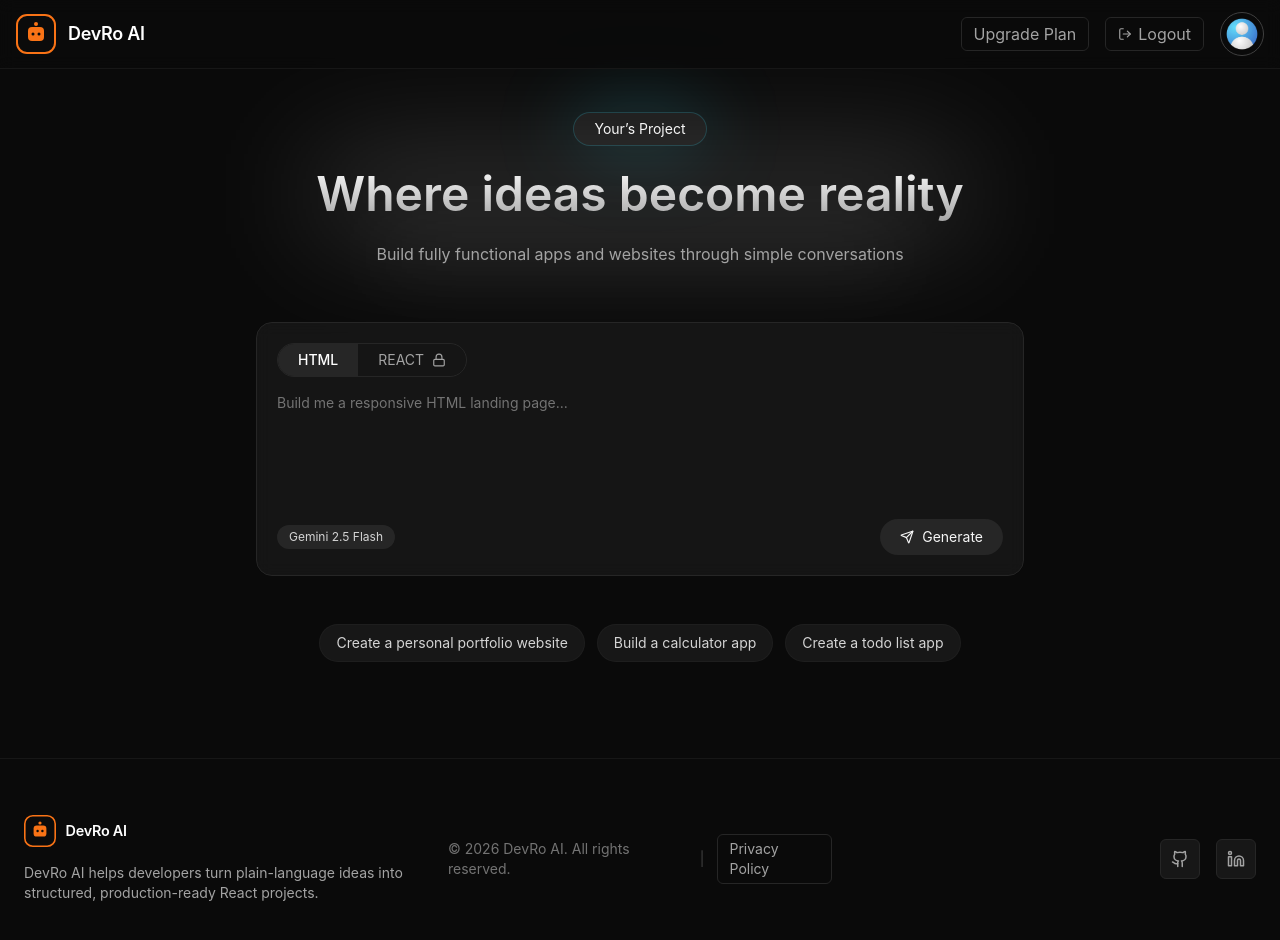
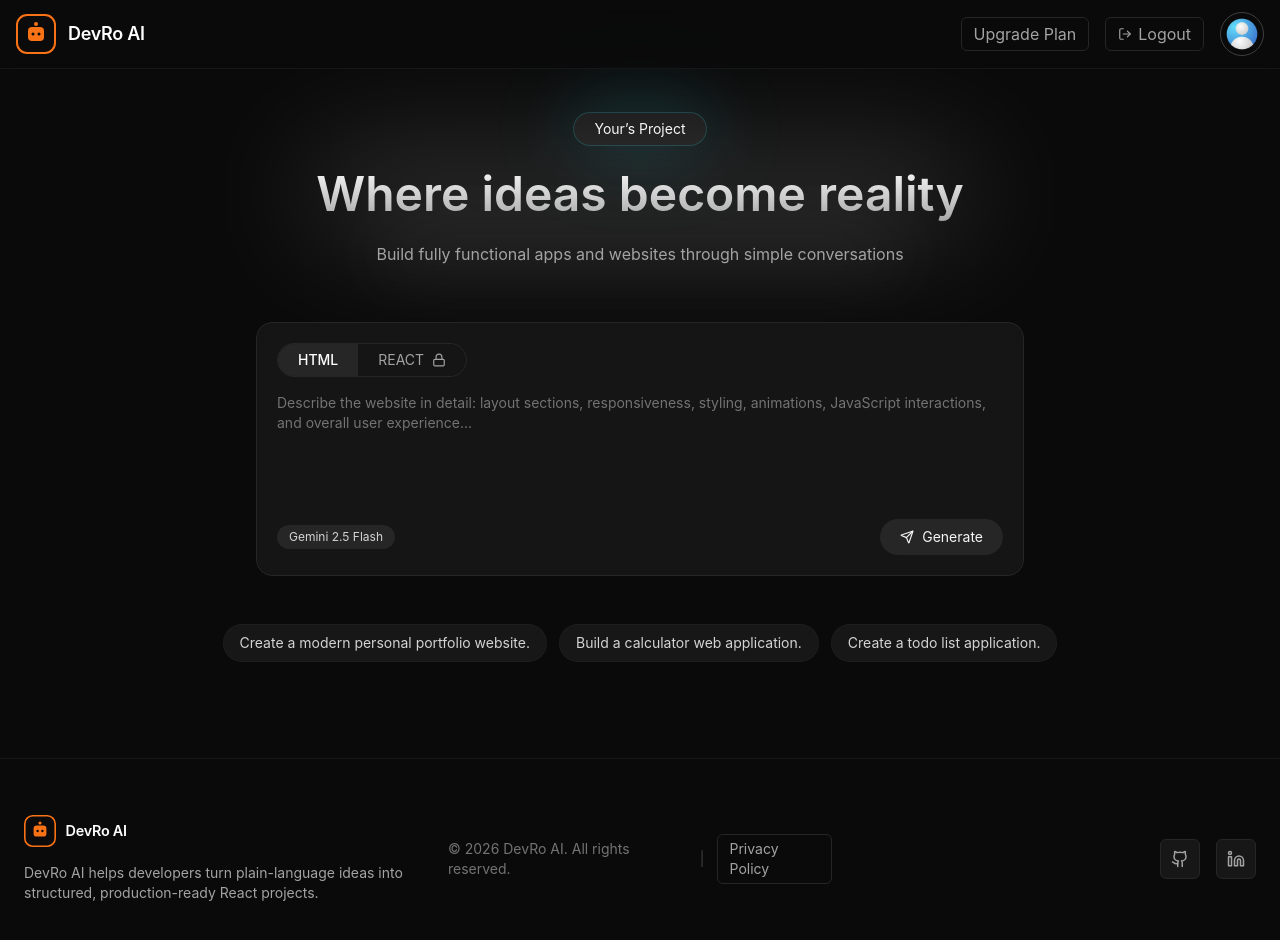
Before and after one commit to Rohitsaw6207/DevRo-AI, a React (Vite) app: page /home in a window 1280 px wide. Shown: the top 940 px of the page. Built offline with nearby package versions, Linux system fonts and the light colour scheme; no server answers; the database is empty; sample sign-in values are in the browser's storage.

Commit message:
update the home page

```diff
--- a/src/pages/Home.jsx
+++ b/src/pages/Home.jsx
@@ -32,6 +32,18 @@ export default function Home() {
       return
     }
     setStack(value)
+  }
+
+  // ✅ PROMPT TRANSFER LOGIC
+  const handleGenerate = () => {
+    if (!prompt.trim()) return
+
+    navigate('/coding', {
+      state: {
+        prompt,
+        stack
+      }
+    })
   }
 
   return (
@@ -126,8 +138,8 @@ export default function Home() {
               onChange={e => setPrompt(e.target.value)}
               placeholder={
                 stack === 'react'
-                  ? 'Build me a React dashboard with authentication...'
-                  : 'Build me a responsive HTML landing page...'
+                  ? 'Describe the React app in detail: components, state management, user interactions, layout structure, data flow, and expected behavior...'
+                  : 'Describe the website in detail: layout sections, responsiveness, styling, animations, JavaScript interactions, and overall user experience...'
               }
               rows={5}
               className="
@@ -146,6 +158,7 @@ export default function Home() {
               <motion.button
                 whileHover={{ scale: 1.05 }}
                 whileTap={{ scale: 0.95 }}
+                onClick={handleGenerate}
                 className="
                   flex items-center gap-2 px-5 py-2
                   rounded-full bg-neutral-800 hover:bg-neutral-700 transition
@@ -166,9 +179,38 @@ export default function Home() {
           className="flex flex-wrap justify-center gap-3 mt-12"
         >
           {[
-            'Create a personal portfolio website',
-            'Build a calculator app',
-            'Create a todo list app'
+            `Create a modern personal portfolio website.
+
+Requirements:
+- Hero section with name, role, short introduction, and call-to-action
+- About section describing background and experience
+- Skills section displayed in a clean grid layout
+- Projects section with cards and hover effects
+- Contact section with a styled contact form
+- Fully responsive design for mobile, tablet, and desktop
+- Smooth CSS animations and clean typography
+- Use semantic HTML and organized CSS structure`,
+
+            `Build a calculator web application.
+
+Requirements:
+- Support basic arithmetic operations (add, subtract, multiply, divide)
+- Clear and user-friendly interface
+- Button-based input with keyboard support
+- Display the current expression and result clearly
+- Responsive layout for mobile and desktop
+- Clean JavaScript logic with proper error handling
+- Simple but modern visual design`,
+
+            `Create a todo list application.
+
+Requirements:
+- Add, edit, complete, and delete tasks
+- Mark tasks as completed with visual indicators
+- Persist tasks using browser local storage
+- Filter tasks (all, completed, pending)
+- Responsive and accessible UI
+- Well-structured JavaScript logic and clean styling`
           ].map(text => (
             <motion.button
               key={text}
@@ -181,7 +223,7 @@ export default function Home() {
                 hover:bg-neutral-800 transition
               "
             >
-              {text}
+              {text.split('\n')[0]}
             </motion.button>
           ))}
         </motion.div>
```
